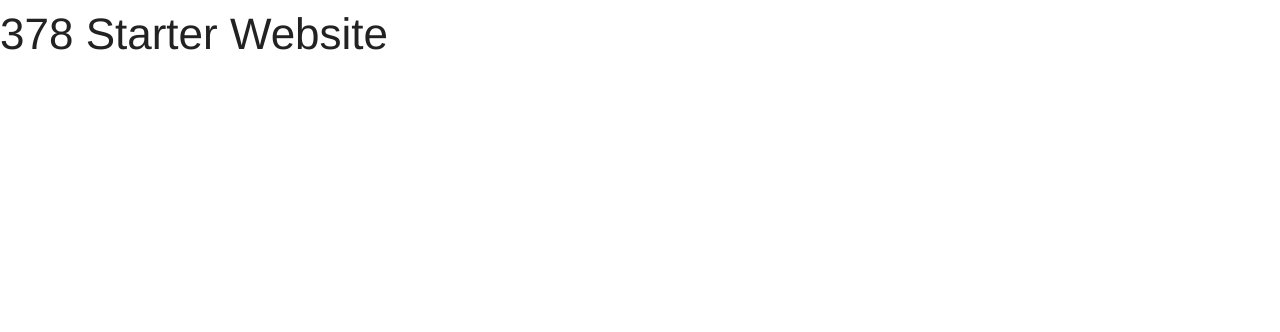
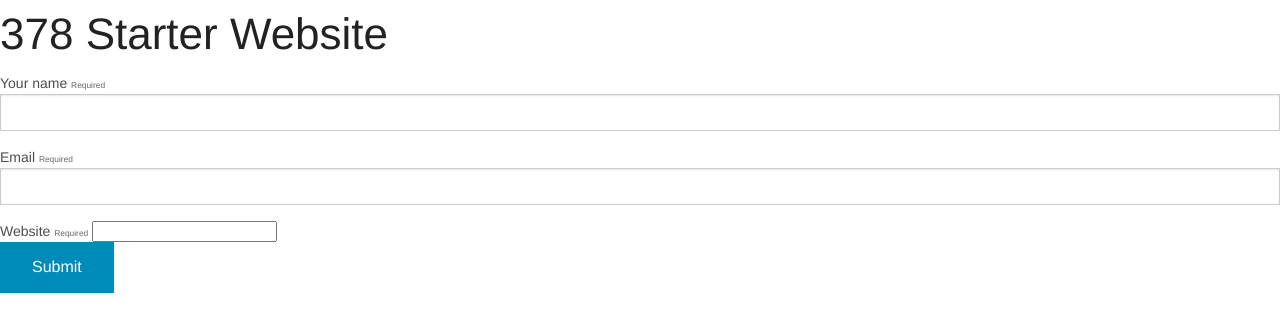
Before and after one commit to cmurchy/abide, a plain HTML site: page index.html in a window 1280 px wide. Drawn offline with Linux system fonts and the light colour scheme.

Commit message:
Version 1

```diff
--- a/index.html
+++ b/index.html
@@ -18,7 +18,35 @@
 
     <h1>378 Starter Website</h1>
 
+      <form data-abide>
 
+        <!-- Name -->
+        <div class="name-field">
+          <label>Your name <small>required</small>
+            <input type="text" pattern="[a-zA-Z]+">
+          </label>
+          <small class="error">Name is required and must be a string.</small>
+        </div>
+
+        <!-- Email -->
+        <div class="email-field">
+          <label>Email <small>required</small>
+            <input type="email">
+          </label>
+          <small class="error">An email address is required.</small>
+        </div>
+
+        <!-- Website -->
+        <div class="website-field">
+          <label>Website <small>required</small>
+            <input type="domain">
+          </label>
+          <small class="error">An email address is required.</small>
+        </div>
+
+        <button type="submit">Submit</button>
+
+      </form>
 
     <script src="js/vendor/jquery.js"></script>
     <script src="js/foundation.min.js"></script>
```
